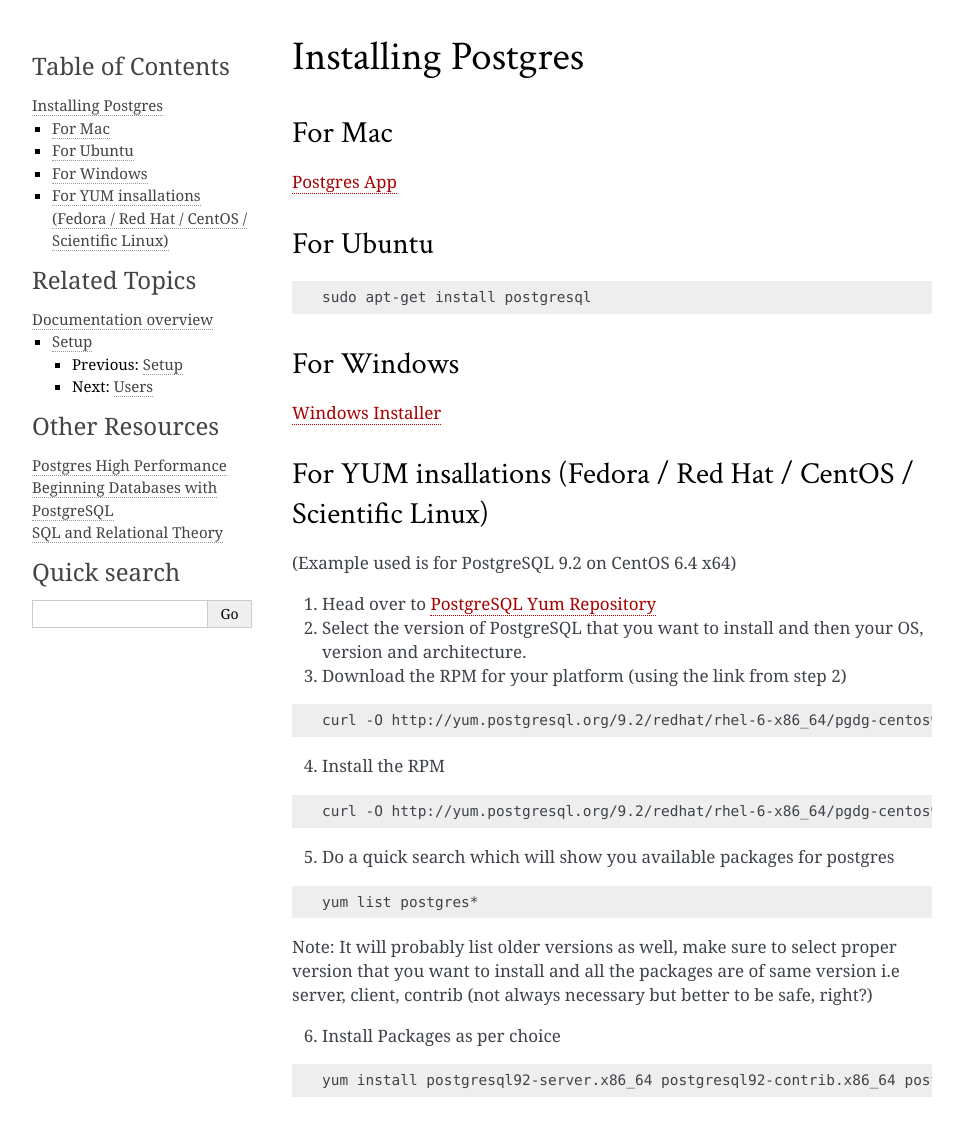
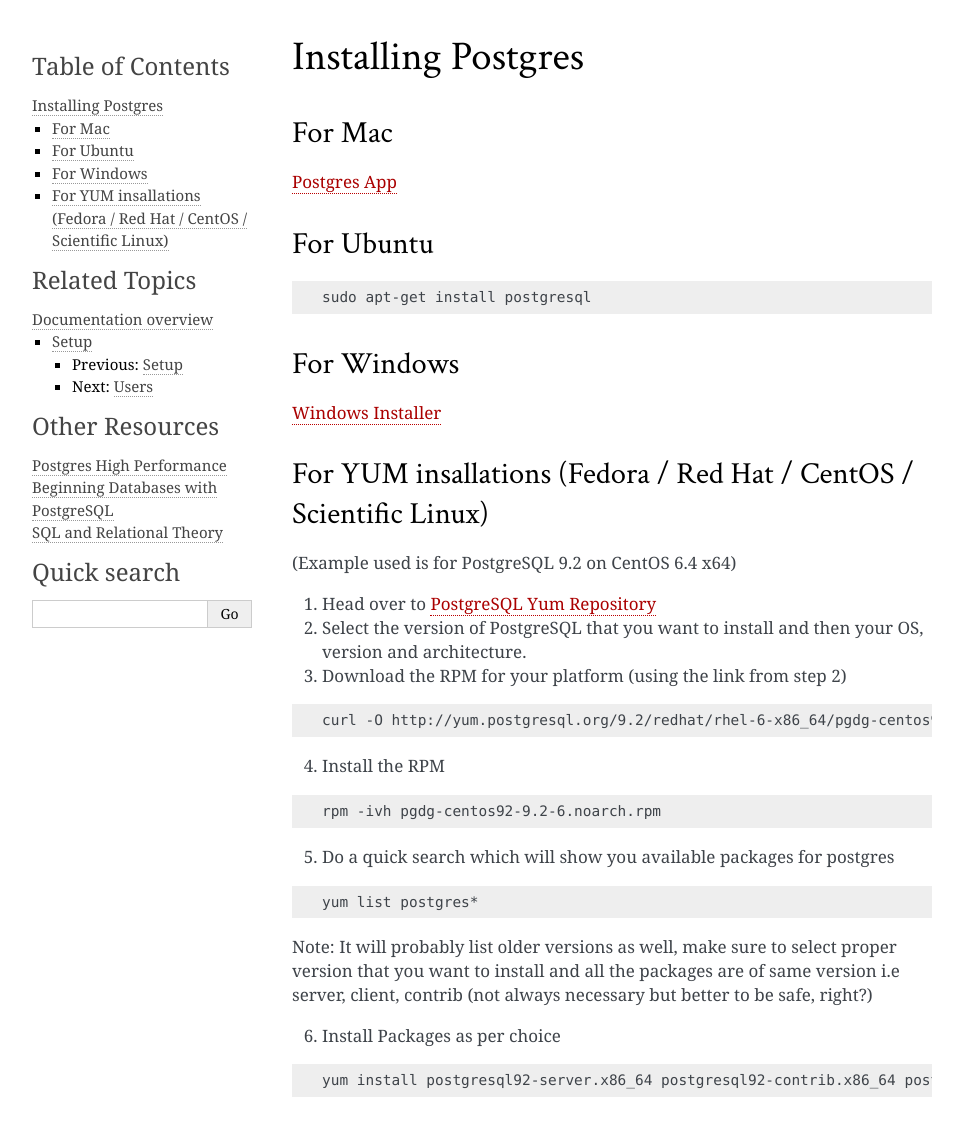
Before and after one commit to craigkerstiens/postgresguide.com, a Sphinx documentation site: the page built from source/setup/install.rst, in a window 1280 px wide. Shown: the whole page, without its empty margins (148-1111 px from the left). Built offline with Sphinx 7.4.7, drawn with Linux system fonts in a browser that asks for light colours.

Commit message:
Typo In RPM Installation Step

```diff
--- a/source/setup/install.rst
+++ b/source/setup/install.rst
@@ -38,7 +38,7 @@
 
 .. code-block:: sh
 
-   curl -O http://yum.postgresql.org/9.2/redhat/rhel-6-x86_64/pgdg-centos92-9.2-6.noarch.rpm
+   rpm -ivh pgdg-centos92-9.2-6.noarch.rpm
 
 5. Do a quick search which will show you available packages for postgres
 
```
